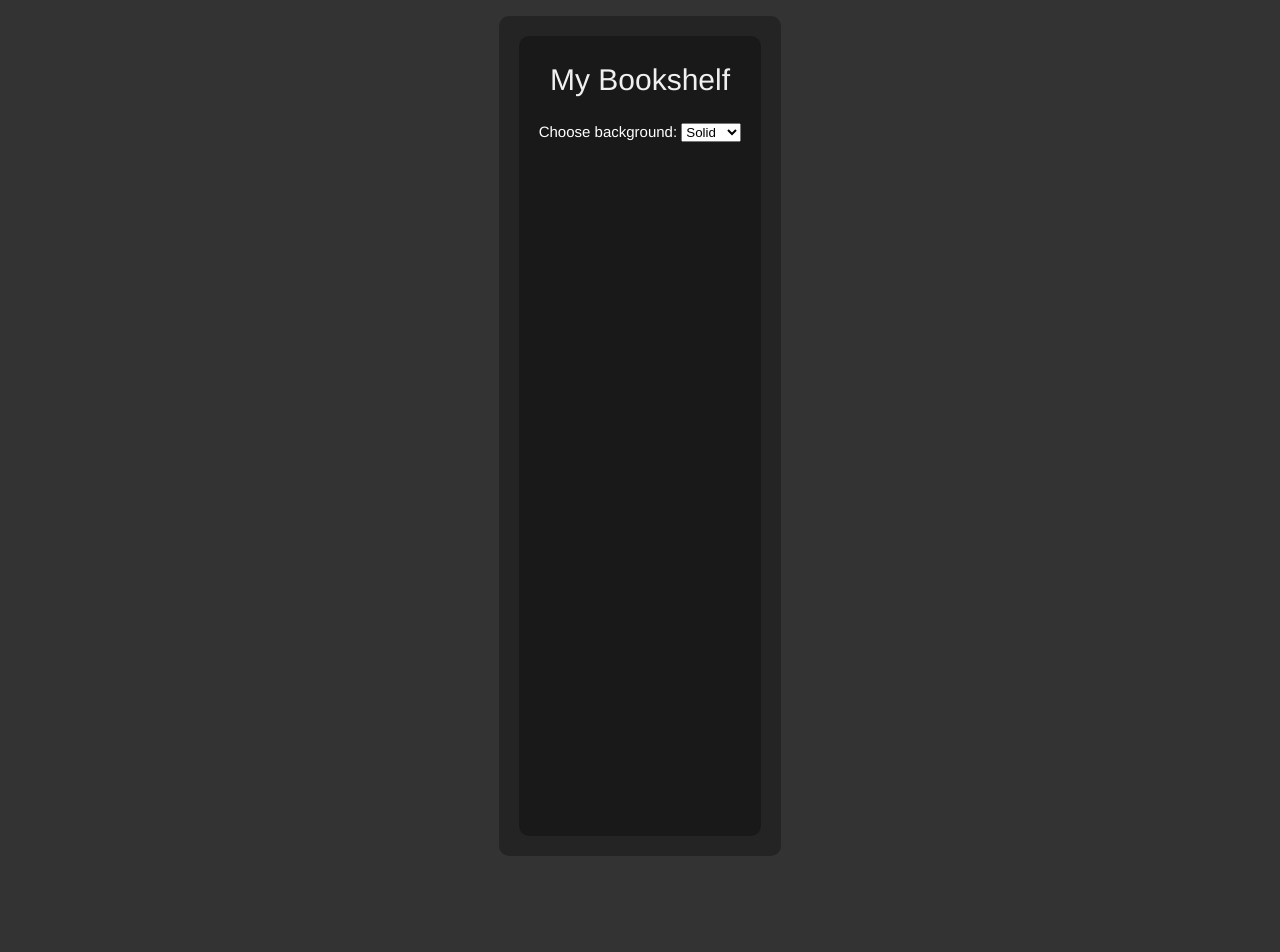
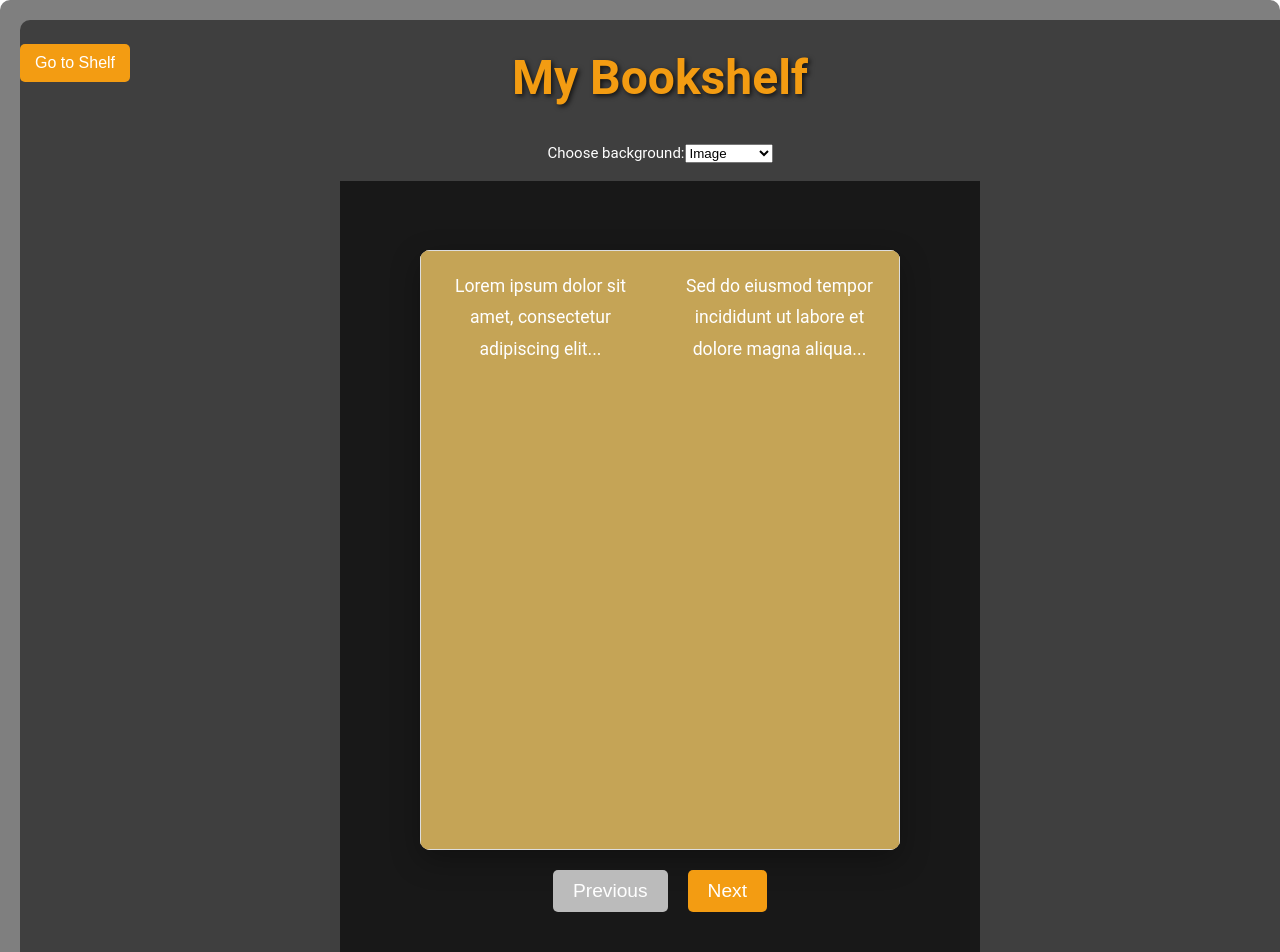
Before and after one commit to saaketht/bookshelf, a Vue app: page /reader in a window 1280 px wide. Shown: the top 952 px of the page. Before the commit the page ends 872 px from the top, so only its background shows below. Built offline with nearby package versions, Linux system fonts and the light colour scheme.

Commit message:
Added Reader, trying to make changes to the background

```diff
--- a/src/App.vue
+++ b/src/App.vue
@@ -2,45 +2,35 @@
   <div id="app">
     <h1>My Bookshelf</h1>
     <div class="background-selector">
-      <label for="background-select">Choose background: </label>
-      <select id="background-select" v-model="backgroundType">
-        <option value="color">Solid</option>
+      <label for="background-select">Choose background:</label>
+      <select id="background-select" v-model="backgroundType" @change="updateBackground">
         <option value="image">Image</option>
+        <option value="color">Solid Color</option>
       </select>
     </div>
+
+
     <router-view></router-view>
   </div>
 </template>
 
 <script lang="ts">
-import { defineComponent, ref, watch } from 'vue'
-
-// Import background image
-import backgroundImage from '@/assets/grandlib.png'
+import { defineComponent, ref } from 'vue'
 
 export default defineComponent({
   name: 'App',
   setup() {
-    const backgroundType = ref<'color' | 'image'>('color')
+    const backgroundType = ref<'image' | 'color'>('image')
 
-    // Watch for changes to backgroundType and update the background style accordingly
-    watch(
-      backgroundType,
-      (newValue) => {
-        if (newValue === 'image') {
-          document.body.style.background = `url(${backgroundImage}) no-repeat center center fixed`
-          document.body.style.backgroundSize = 'cover'
-          document.body.style.backgroundColor = '' // Reset background color
-        } else {
-          document.body.style.background = ''
-          document.body.style.backgroundColor = '#333333' // Example solid color
-        }
-      },
-      { immediate: true }
-    )
+
+    const updateBackground = () => {
+      // Trigger a watch to apply background styles
+      backgroundType.value
+    }
 
     return {
-      backgroundType
+      backgroundType,
+      updateBackground,
     }
   }
 })
@@ -48,35 +38,58 @@ export default defineComponent({
 
 <style>
 body {
-  margin: 1rem;
+  margin: 0;
   padding: 0;
-  background-color: #f0f0f0;
+  font-family: 'Roboto', sans-serif;
 }
 
 #app {
-  font-family: Helvetica, Arial, sans-serif;
-  -webkit-font-smoothing: antialiased;
-  -moz-osx-font-smoothing: grayscale;
   text-align: center;
-  /* color: #2c3e50; light mode font color */
-  color: #f0f0f0; /* dark mode font color */
+  color: #ffffff;
   min-height: 100vh;
   display: flex;
+  width: 100vw;
   flex-direction: column;
   align-items: center;
-  justify-content: flex-start;
+  justify-content: center;
   padding: 20px;
-  background: rgba(0, 0, 0, 0.3); /* dark mode */
-  border-radius: 10px; /* Rounded corners for the app container */
+  background: rgba(0, 0, 0, 0.5);
+  border-radius: 10px;
 }
 
 h1 {
-  margin-bottom: 1rem;
-  font-weight: lighter;
-  color: #f0f0f0; /* Bright color for the title */
+  font-size: 3rem;
+  margin-bottom: 1.5rem;
+  font-weight: bold;
+  color: #f39c12;
+  text-shadow: 2px 2px 5px rgba(0, 0, 0, 0.7);
+}
+
+router-view {
+  width: 100%;
+  padding: 20px;
+  box-shadow: 0 0 15px rgba(0, 0, 0, 0.3);
+  border-radius: 10px;
+  background-color: rgba(28, 28, 28, 0.8);
 }
 
 .background-selector {
-  color: #ffffff; /* Ensure the dropdown label is readable */
+  margin-bottom: 1rem;
+  color: #ffffff;
+}
+
+button {
+  margin-top: 1.5rem;
+  padding: 10px 20px;
+  background-color: #f39c12;
+  color: white;
+  border: none;
+  border-radius: 5px;
+  cursor: pointer;
+  font-size: 1.2rem;
+}
+
+button:hover {
+  background-color: #e67e22;
 }
 </style>
--- a/src/components/Bookshelf.vue
+++ b/src/components/Bookshelf.vue
@@ -24,6 +24,7 @@
         <input id="cover-toggle" type="checkbox" v-model="useCoverImages" />
       </label>
     </div>
+    <button @click="goToReader">Go to Reader</button>
 
     <!-- Render shelves -->
     <div v-for="(shelfBooks, index) in groupedBooks" :key="index" class="bookshelf-wrapper">
@@ -55,6 +56,10 @@ import { type Book } from '@/types/book'
 import { mockBooks } from '@/mock/books'
 import BookSpine from './BookSpine.vue'
 import BookCover from './BookCover.vue'
+import { useRouter } from 'vue-router'
+
+
+
 
 export default defineComponent({
   name: 'BookshelfMain',
@@ -67,6 +72,7 @@ export default defineComponent({
     const sortBy = ref<keyof Book>('title')
     const showCoverView = ref(false)
     const useCoverImages = ref(false)
+    const router = useRouter()
 
     const booksPerShelf = 5
 
@@ -90,9 +96,13 @@ export default defineComponent({
     const sortBooks = () => {
       // Sorting is handled by computed
     }
+    const goToReader = () => {
+    router.push({ name: 'ReaderView' }) // Navigate to the Reader view (use 'ReaderView')
+    }
 
     return {
       sortBy,
+      goToReader,
       groupedBooks,
       sortBooks,
       showCoverView,
--- a/src/components/Reader.vue
+++ b/src/components/Reader.vue
@@ -1,49 +1,175 @@
 <template>
+  <button class="back-button" @click="goToBookShelf">Go to Shelf</button>
+
   <div class="reader-container">
-    <div class="book-content">
-      <!-- Example content, replace with actual book content -->
-      <p>Lorem ipsum dolor sit amet, consectetur adipiscing elit. Sed do eiusmod tempor incididunt ut labore et dolore magna aliqua. Ut enim ad minim veniam, quis nostrud exercitation ullamco laboris nisi ut aliquip ex ea commodo consequat.</p>
-      <!-- Repeat or dynamically generate content based on the book's text -->
-      <!-- Add more content here -->
+    <div class="book">
+      <div class="page left-page">
+        <!-- Left page content -->
+        <p>{{ currentPageContent.left }}</p>
+      </div>
+      <div class="page right-page">
+        <!-- Right page content -->
+        <p>{{ currentPageContent.right }}</p>
+      </div>
+    </div>
+
+    <div class="navigation-buttons">
+      <button @click="prevPage" :disabled="currentPage === 1">Previous</button>
+      <button @click="nextPage" :disabled="currentPage === totalPages">Next</button>
     </div>
   </div>
 </template>
 
 <script lang="ts">
-import { defineComponent } from 'vue'
+import { defineComponent, ref } from 'vue';
+import { useRouter } from 'vue-router';
 
 export default defineComponent({
-  name: 'Reader'
-})
+  name: 'Reader',
+  setup() {
+    const router = useRouter();
+
+    const goToBookShelf = () => {
+      router.push({ name: 'home' });
+    };
+
+    // Example content for pages, replace with actual book content
+    const bookContent = ref([
+      'Lorem ipsum dolor sit amet, consectetur adipiscing elit...',
+      'Sed do eiusmod tempor incididunt ut labore et dolore magna aliqua...',
+      'Ut enim ad minim veniam, quis nostrud exercitation ullamco laboris nisi ut aliquip ex ea commodo consequat...',
+      'Duis aute irure dolor in reprehenderit in voluptate velit esse cillum dolore eu fugiat nulla pariatur...',
+      'Excepteur sint occaecat cupidatat non proident, sunt in culpa qui officia deserunt mollit anim id est laborum...'
+      // Add more content as needed
+    ]);
+
+    const currentPage = ref(1); // Current page (1-based index)
+    const totalPages = Math.ceil(bookContent.value.length / 2); // Total number of pages (2 pages per view)
+
+    const currentPageContent = ref({
+      left: bookContent.value[0] || '',
+      right: bookContent.value[1] || ''
+    });
+
+    const updatePageContent = () => {
+      const leftIndex = (currentPage.value - 1) * 2;
+      const rightIndex = leftIndex + 1;
+      currentPageContent.value = {
+        left: bookContent.value[leftIndex] || '',
+        right: bookContent.value[rightIndex] || ''
+      };
+    };
+
+    const prevPage = () => {
+      if (currentPage.value > 1) {
+        currentPage.value--;
+        updatePageContent();
+      }
+    };
+
+    const nextPage = () => {
+      if (currentPage.value < totalPages) {
+        currentPage.value++;
+        updatePageContent();
+      }
+    };
+
+    return {
+      goToBookShelf,
+      currentPageContent,
+      currentPage,
+      totalPages,
+      prevPage,
+      nextPage
+    };
+  }
+});
 </script>
 
 <style scoped>
 .reader-container {
-  width: 100%;
-  height: 100%;
   display: flex;
+  flex-direction: column;
+  align-items: center;
   justify-content: center;
-  align-items: center;
-  background-color: #f4f4f4; /* Light background color for better readability */
+  height: 100vh;
+  width: 50vw;
+  background-color: #181818; /* Dark background */
   padding: 20px;
-  box-sizing: border-box;
 }
 
-.book-content {
-  width: 100%;
-  max-width: 800px; /* Limit the maximum width of the book */
-  height: 100%;
-  max-height: 600px; /* Limit the maximum height of the book */
-  overflow-y: auto; /* Enable vertical scrolling */
-  background: #fff; /* Background color for the book */
-  border: 1px solid #ddd; /* Light border around the book */
-  border-radius: 10px; /* Rounded corners for the book */
-  padding: 20px; /* Padding inside the book */
-  box-shadow: 0 4px 8px rgba(0, 0, 0, 0.1); /* Shadow for a subtle 3D effect */
+.book {
+  display: flex;
+  width: 80%;
+  max-width: 1000px;
+  height: 600px;
+  background-color: #f7e4c3; /* Book color */
+  box-shadow: 0 10px 30px rgba(0, 0, 0, 0.3);
+  border-radius: 10px;
+  overflow: hidden;
 }
 
-.book-content p {
-  margin-bottom: 1.5rem; /* Spacing between paragraphs */
-  line-height: 1.6; /* Line height for readability */
+.page {
+  flex: 1;
+  padding: 20px;
+  overflow-y: auto;
+  background-color: #c5a456;
+  border: 1px solid #ddd;
+}
+
+.left-page {
+  border-right: none; /* Remove the border on the right side of the left page */
+}
+
+.right-page {
+  border-left: none; /* Remove the border on the left side of the right page */
+}
+
+.page p {
+  margin: 0;
+  font-size: 1.1rem;
+  line-height: 1.8;
+}
+
+.navigation-buttons {
+  margin-top: 20px;
+}
+
+.navigation-buttons button {
+  background-color: #f39c12;
+  color: white;
+  border: none;
+  padding: 10px 20px;
+  margin: 0 10px;
+  font-size: 1.2rem;
+  border-radius: 5px;
+  cursor: pointer;
+  transition: background-color 0.3s;
+}
+
+.navigation-buttons button:hover {
+  background-color: #e67e22;
+}
+
+.navigation-buttons button:disabled {
+  background-color: #bbb;
+  cursor: not-allowed;
+}
+
+.back-button {
+  position: absolute;
+  top: 20px;
+  left: 20px;
+  padding: 10px 15px;
+  background-color: #f39c12;
+  color: white;
+  border: none;
+  border-radius: 5px;
+  font-size: 1rem;
+  cursor: pointer;
+}
+
+.back-button:hover {
+  background-color: #e67e22;
 }
 </style>
--- a/src/router/index.ts
+++ b/src/router/index.ts
@@ -1,5 +1,6 @@
 import { createRouter, createWebHistory } from 'vue-router'
 import Bookshelf from '@/components/Bookshelf.vue'
+import Reader from '@/components/Reader.vue'
 
 const router = createRouter({
   history: createWebHistory(import.meta.env.BASE_URL),
@@ -8,14 +9,12 @@ const router = createRouter({
       path: '/',
       name: 'home',
       component: Bookshelf
+    },
+    {
+      path: '/reader',
+      name: 'ReaderView',
+      component: Reader // Reader component
     }
-    // We can add more routes here as we develop additional views
-    // For example:
-    // {
-    //   path: '/book/:id',
-    //   name: 'bookDetails',
-    //   component: () => import('@/components/BookDetails.vue')
-    // }
   ]
 })
 
```
